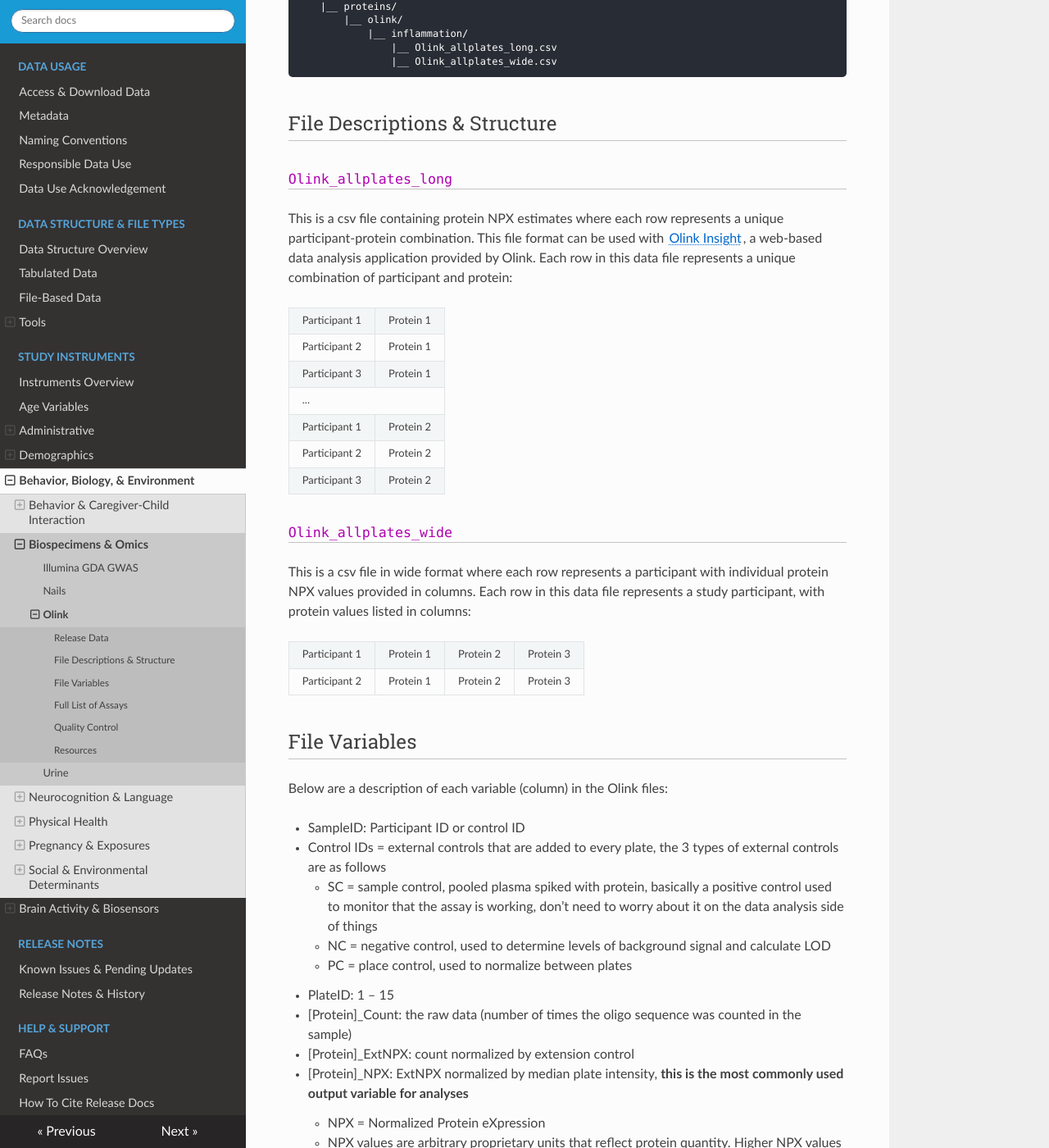
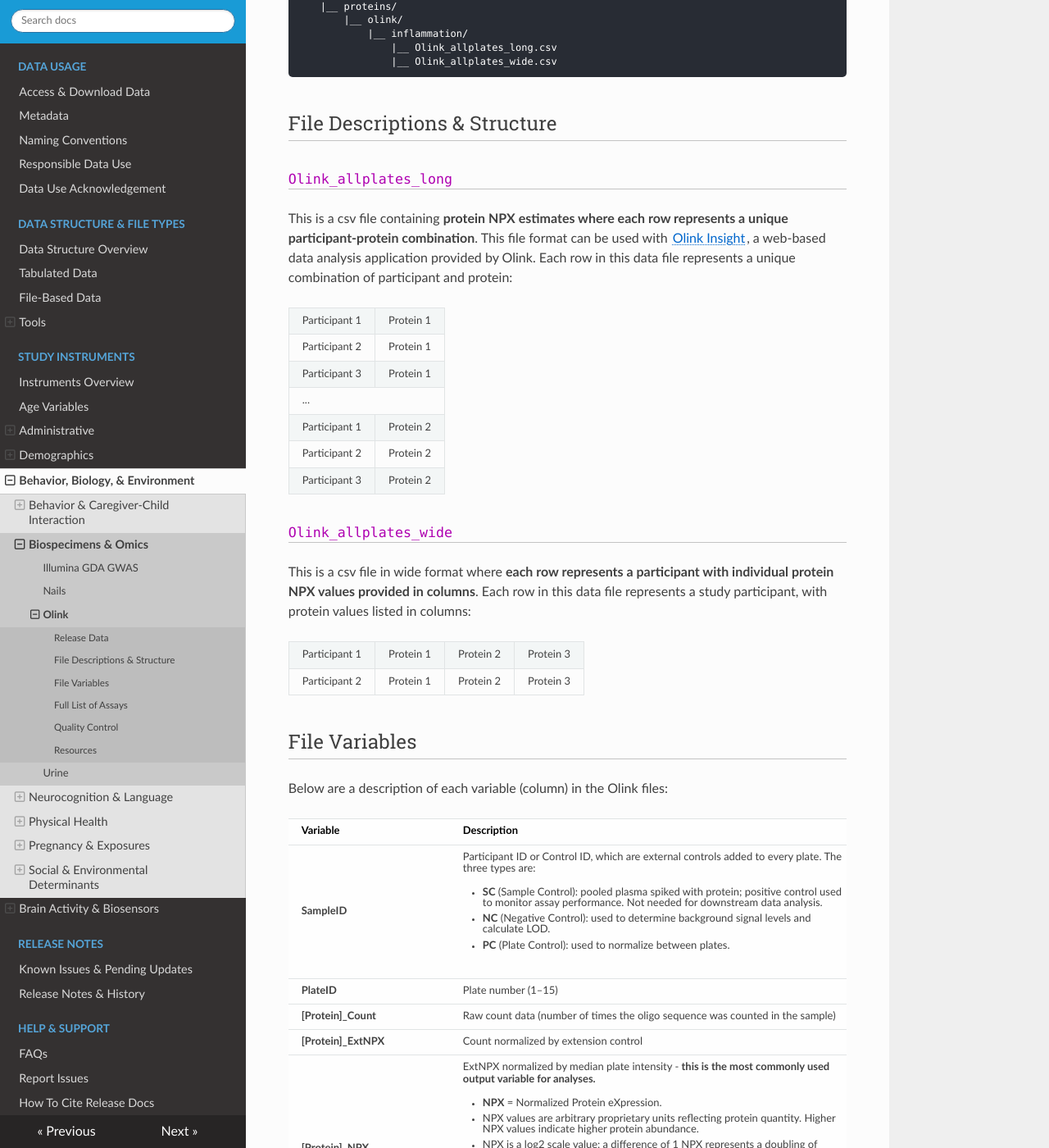
Before and after one commit to nbdc-datahub/hbcd-docs, an MkDocs documentation site: the page built from docs/instruments/biospec/olink.md, in a window 1280 px wide and 1400 px high, scrolled down 595 px. Shown: the whole window at 82% size. Built offline with MkDocs 1.6.1, drawn with Linux system fonts in a browser that asks for light colours; nearby versions of some CDN libraries; some of the changed text lies outside the part shown.

Commit message:
replace file variables section with table

```diff
--- a/docs/instruments/biospec/olink.md
+++ b/docs/instruments/biospec/olink.md
@@ -48,7 +48,7 @@ hbcd/
 
 ### `Olink_allplates_long`
 
-This is a csv file containing protein NPX estimates where each row represents a unique participant-protein combination. This file format can be used with [Olink Insight](https://olink.com/software/olink-insight), a web-based data analysis application provided by Olink. Each row in this data file represents a unique combination of participant and protein:
+This is a csv file containing **protein NPX estimates where each row represents a unique participant-protein combination**. This file format can be used with [Olink Insight](https://olink.com/software/olink-insight), a web-based data analysis application provided by Olink. Each row in this data file represents a unique combination of participant and protein:
 
 <table class="compact-table">
 <tbody>
@@ -63,7 +63,7 @@ This is a csv file containing protein NPX estimates where each row represents a
 </table>
 
 ### `Olink_allplates_wide`
-This is a csv file in wide format where each row represents a participant with individual protein NPX values provided in columns. Each row in this data file represents a study participant, with protein values listed in columns:
+This is a csv file in wide format where **each row represents a participant with individual protein NPX values provided in columns**. Each row in this data file represents a study participant, with protein values listed in columns:
 
 <table class="compact-table">
 <tbody>
@@ -75,21 +75,63 @@ This is a csv file in wide format where each row represents a participant with i
 ## File Variables
 Below are a description of each variable (column) in the Olink files:
 
-* SampleID: Participant ID or control ID
-  * Control IDs = external controls that are added to every plate, the 3 types of external controls are as follows
-      * SC = sample control, pooled plasma spiked with protein, basically a positive control used to monitor that the assay is working, don’t need to worry about it on the data analysis side of things
-      * NC = negative control, used to determine levels of background signal and calculate LOD
-      * PC = place control, used to normalize between plates
-* PlateID: 1 – 15
-* [Protein]_Count: the raw data (number of times the oligo sequence was counted in the sample)
-* [Protein]_ExtNPX: count normalized by extension control
-* [Protein]_NPX: ExtNPX normalized by median plate intensity, **this is the most commonly used output variable for analyses**
-    * NPX = Normalized Protein eXpression
-    * NPX values are arbitrary proprietary units that reflect protein quantity. Higher NPX values represent higher protein abundance
-    * NPX is a log2 value, meaning that a difference of 1 NPX represents a doubling of protein of 1 NPX represents a doubling of protein
-    * NPX values for the same protein across samples or plates are comparable, but NPX values across proteins are not directly comparable
-    * Normalization by median plate intensity is recommended to be used by Olink when there is sufficient sample size
-* [Protein]_PCNormalizedNPX: ExtNPX normalized by plate control (a pooled plasma sample that is added to every plate)
+<!-- <style>
+table ul {
+  margin: 0.3em 0 0.3em 1.2em;
+}
+table p {
+  margin: 0.3em 0;
+}
+</style> -->
+
+<table class="compact-table-no-vertical-lines">
+<thead>
+<tr>
+<th>Variable</th>
+<th>Description</th>
+</tr>
+</thead>
+<tbody>
+<tr>
+  <td><strong>SampleID</strong></td>
+  <td style="word-wrap: break-word; white-space: normal;">Participant ID or Control ID, which are external controls added to every plate. The three types are:
+        <ul>
+          <li><strong>SC</strong> (Sample Control): pooled plasma spiked with protein; positive control used to monitor assay performance. Not needed for downstream data analysis.</li>
+          <li><strong>NC</strong> (Negative Control): used to determine background signal levels and calculate LOD.</li>
+          <li><strong>PC</strong> (Plate Control): used to normalize between plates.</li>
+        </ul>
+  </td>
+</tr>
+<tr>
+  <td><strong>PlateID</strong></td>
+  <td>Plate number (1–15)</td>
+</tr>
+<tr>
+  <td><strong>[Protein]_Count</strong></td>
+  <td>Raw count data (number of times the oligo sequence was counted in the sample)</td>
+</tr>
+<tr>
+  <td><strong>[Protein]_ExtNPX</strong></td>
+  <td>Count normalized by extension control</td>
+</tr>
+<tr>
+  <td><strong>[Protein]_NPX</strong></td>
+  <td style="word-wrap: break-word; white-space: normal;">ExtNPX normalized by median plate intensity - <strong>this is the most commonly used output variable for analyses.</strong>
+    <ul>
+      <li><strong>NPX</strong> = Normalized Protein eXpression.</li>
+      <li>NPX values are arbitrary proprietary units reflecting protein quantity. Higher NPX values indicate higher protein abundance.</li>
+      <li>NPX is a log2 scale value: a difference of 1 NPX represents a doubling of protein abundance.</li>
+      <li>NPX values for the same protein across samples or plates are comparable, but NPX values across different proteins are not directly comparable.</li>
+      <li>Normalization by median plate intensity is recommended by Olink when sample size is sufficient.</li>
+    </ul>
+  </td>
+</tr>
+<tr>
+  <td><strong>[Protein]_PCNormalizedNPX</strong></td>
+  <td>ExtNPX normalized by plate control (a pooled plasma sample added to every plate)</td>
+</tr>
+</tbody>
+</table>
 
 ## Full List of Assays
 
```
